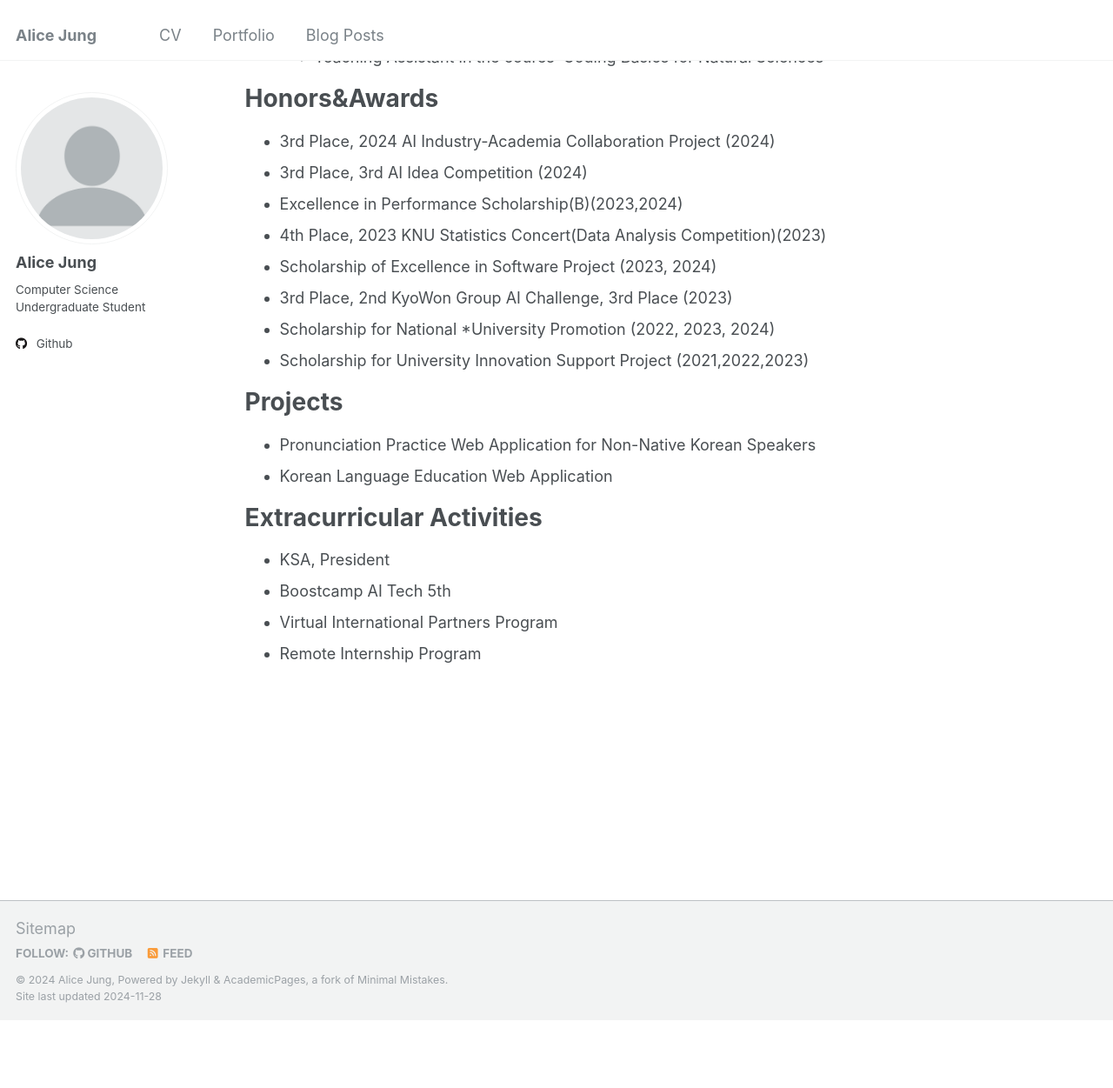
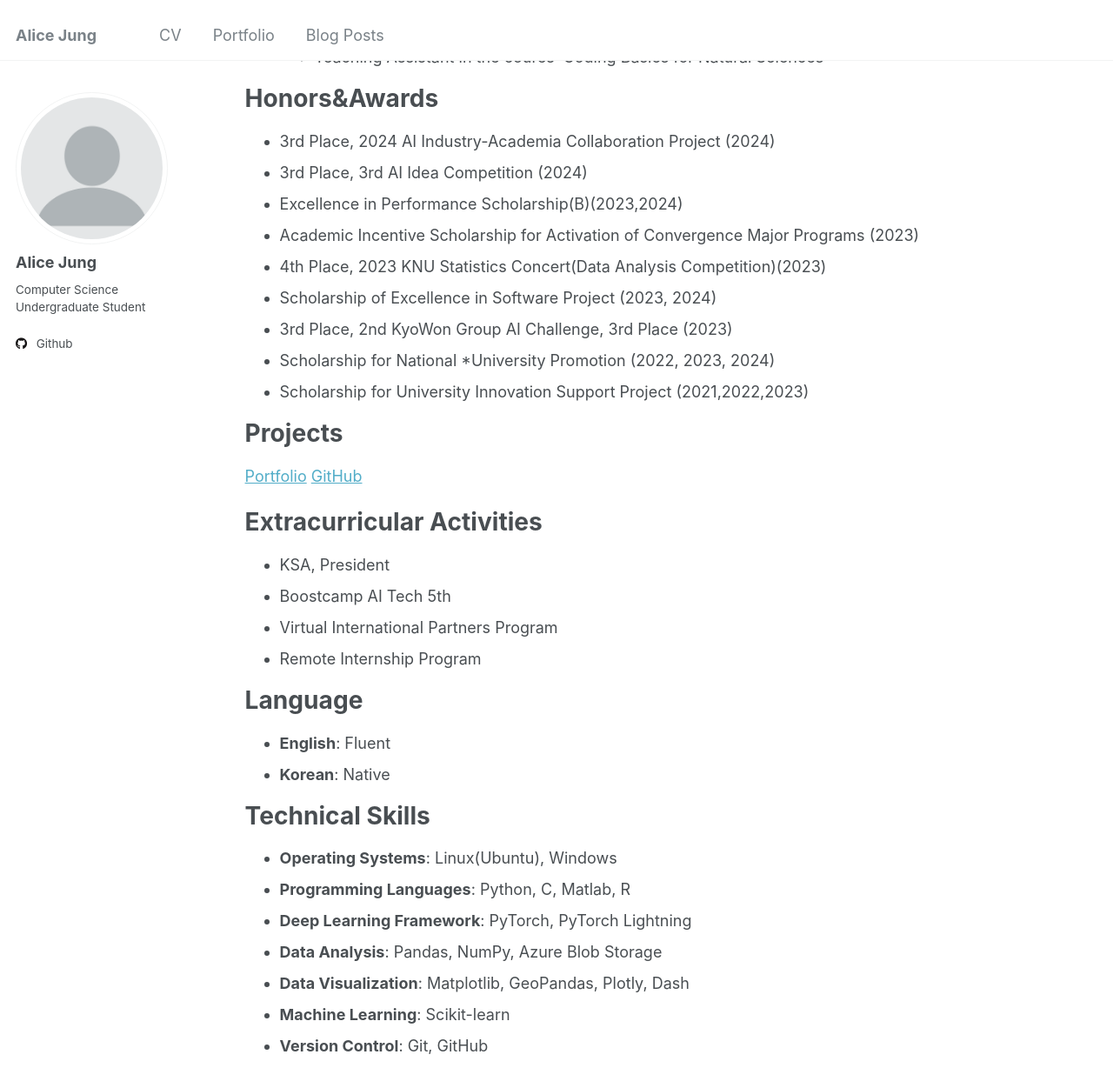
Before and after one commit to alicehjjung/alicehjjung.github.io, a Jekyll site: the page built from _pages/cv.md, in a window 1280 px wide and 1400 px high, scrolled down 665 px. Shown: the top 1251 px of the window at 87% size. Built offline with Jekyll 4.4.1, drawn with Linux system fonts in a browser that asks for light colours; before the commit the page ends 1838 px from its top, so only the background shows below that.

Commit message:
update CV

```diff
--- a/_pages/cv.md
+++ b/_pages/cv.md
@@ -37,6 +37,7 @@ Honors&Awards
 * 3rd Place, 2024 AI Industry-Academia Collaboration Project (2024)
 * 3rd Place, 3rd AI Idea Competition (2024)
 * Excellence in Performance Scholarship(B)(2023,2024)
+* Academic Incentive Scholarship for Activation of Convergence Major Programs (2023)
 * 4th Place, 2023 KNU Statistics Concert(Data Analysis Competition)(2023)
 * Scholarship of Excellence in Software Project (2023, 2024)
 * 3rd Place, 2nd KyoWon Group AI Challenge, 3rd Place (2023)
@@ -45,8 +46,8 @@ Honors&Awards
 
 Projects
 ======
-* Pronunciation Practice Web Application for Non-Native Korean Speakers
-* Korean Language Education Web Application
+[Portfolio](https://alicehjjung.github.io/portfolio/)
+[GitHub](https://github.com/alicehjjung)
 
 Extracurricular Activities
 ======
@@ -54,3 +55,18 @@ Extracurricular Activities
 * Boostcamp AI Tech 5th
 * Virtual International Partners Program
 * Remote Internship Program
+
+Language
+======
+* **English**: Fluent
+* **Korean**: Native
+
+Technical Skills
+=====
+* **Operating Systems**: Linux(Ubuntu), Windows
+* **Programming Languages**: Python, C, Matlab, R
+* **Deep Learning Framework**: PyTorch, PyTorch Lightning
+* **Data Analysis**: Pandas, NumPy, Azure Blob Storage
+* **Data Visualization**: Matplotlib, GeoPandas, Plotly, Dash
+* **Machine Learning**: Scikit-learn
+* **Version Control**: Git, GitHub
```
